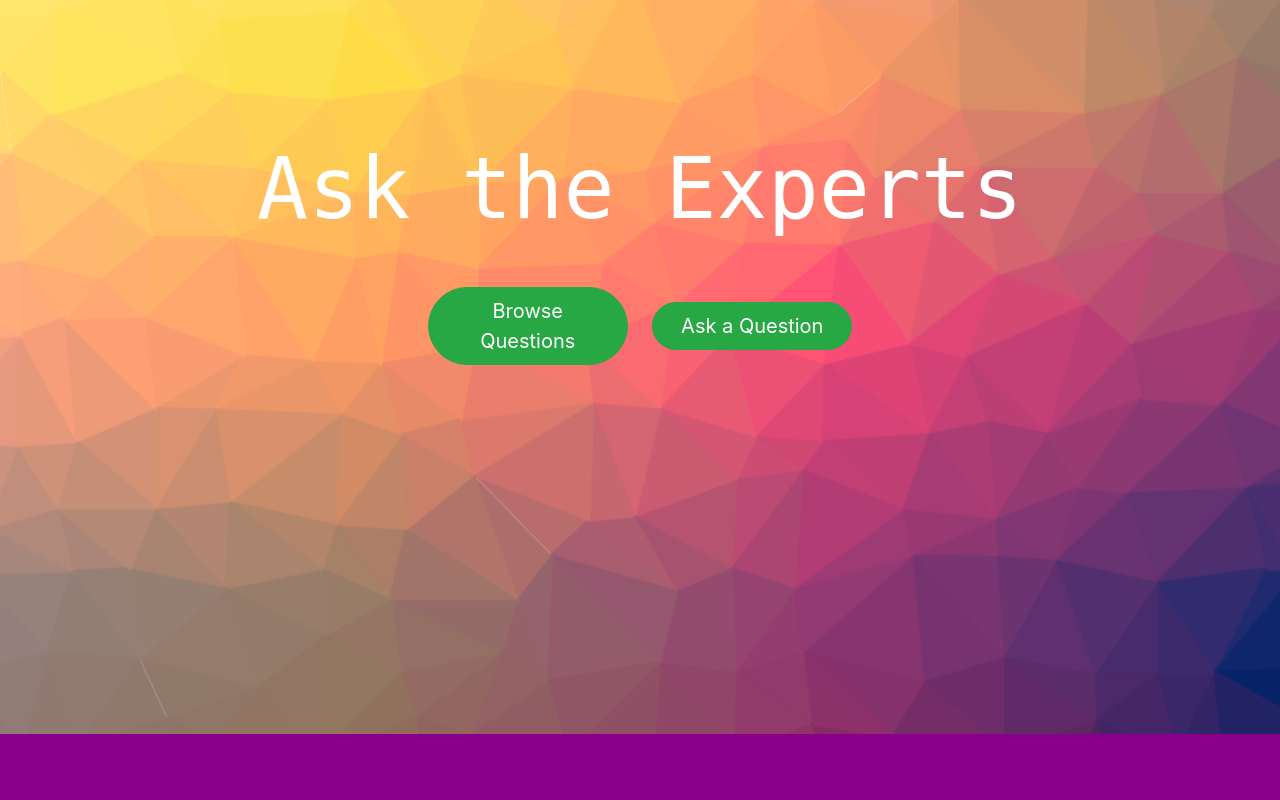
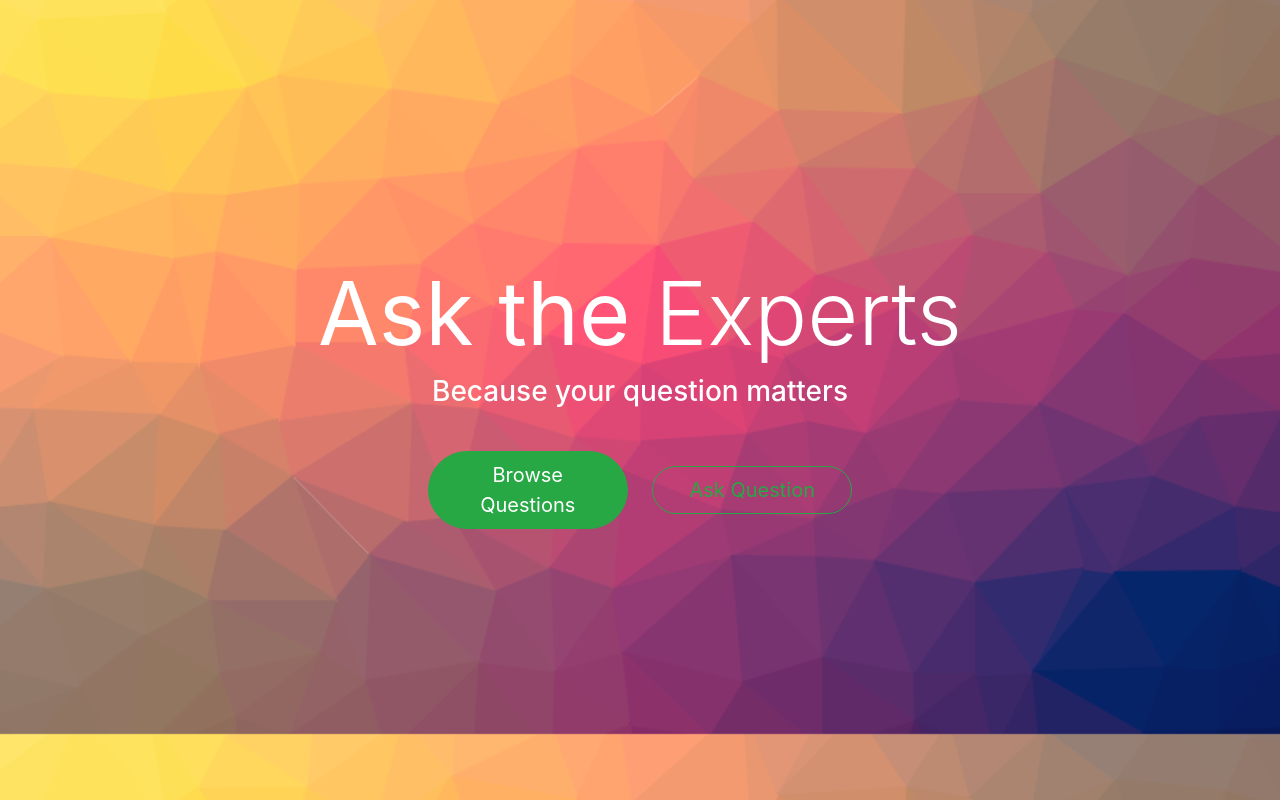
Before and after one commit to gustavocmaciel/ask-the-experts, a Django app: page / in a window 1280 px wide. Shown: the part 66-866 px from the top of the page. Before the commit the page ends 800 px from the top, so only its background shows below. Run offline with Django 3.2, Linux system fonts and the light colour scheme; some libraries are stand-ins or nearby versions.

Commit message:
Change div class

```diff
--- a/asktheexperts/templates/asktheexperts/index.html
+++ b/asktheexperts/templates/asktheexperts/index.html
@@ -3,18 +3,15 @@
 
 {% block body %}
 
-    <div class="container">
-        <div class="container">
-            <div class="row justify-content-center">
-                <div class="row align-items-center index-div">
-                    <div class="col text-center">
-                        <div class="index-heading">
-                            Ask the Experts
-                        </div>
-                        <br>
-                        <a href="{% url 'questions' %}" class="index-button btn btn-lg btn-success">Browse Questions</a>
-                        <a href="{% url 'ask_question' %}" class="index-button btn btn-lg btn-success">Ask a Question</a>
-                    </div>
+    <div class="layers-foreground">
+        <div class="container text-white">
+            <div id="index-div" class="row justify-content-center align-items-center vh-100">
+                <div class="col-md-8 text-center text-shadow">
+                    <h1 class="display-2 mb-2"><b>Ask the</b> Experts</h1>
+                    <h3 >Because your question matters</h3>
+                    <br>
+                    <a href="{% url 'questions' %}" class="index-button btn btn-lg btn-success">Browse Questions</a>
+                    <a href="{% url 'ask_question' %}" class="index-button white-button btn btn-lg btn-outline-success">Ask Question</a>
                 </div>
             </div>
         </div>
```
